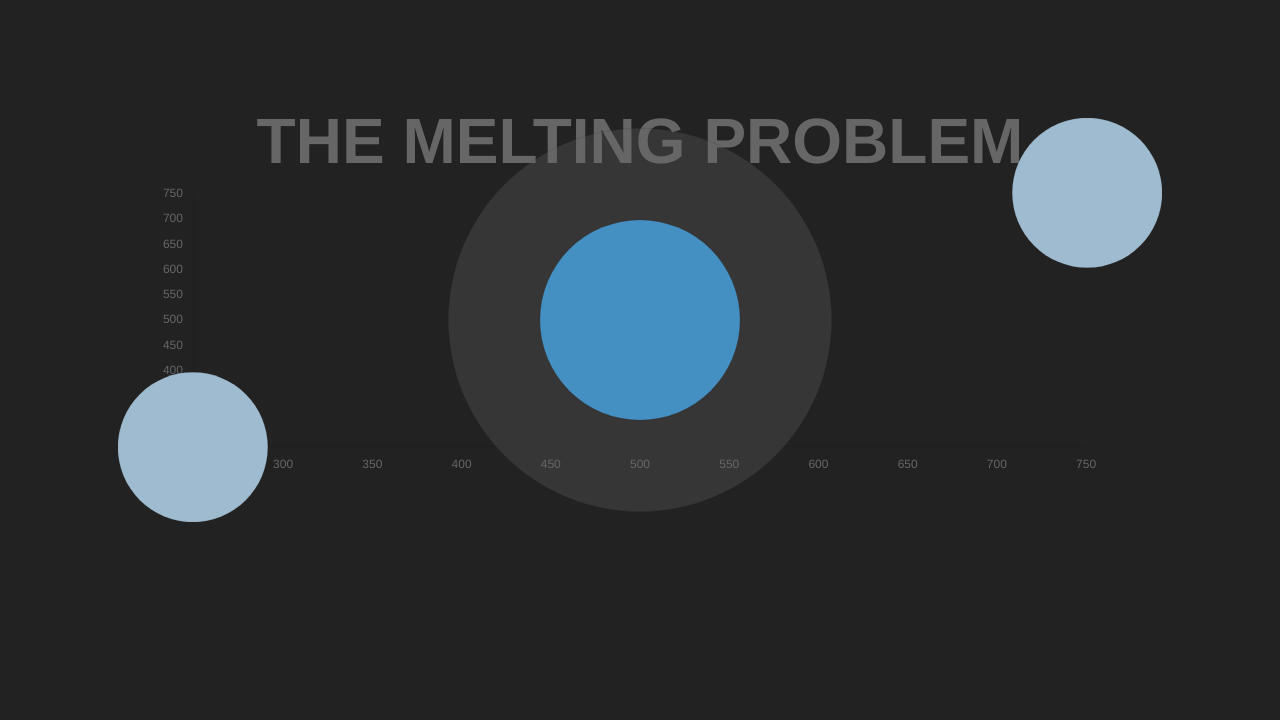
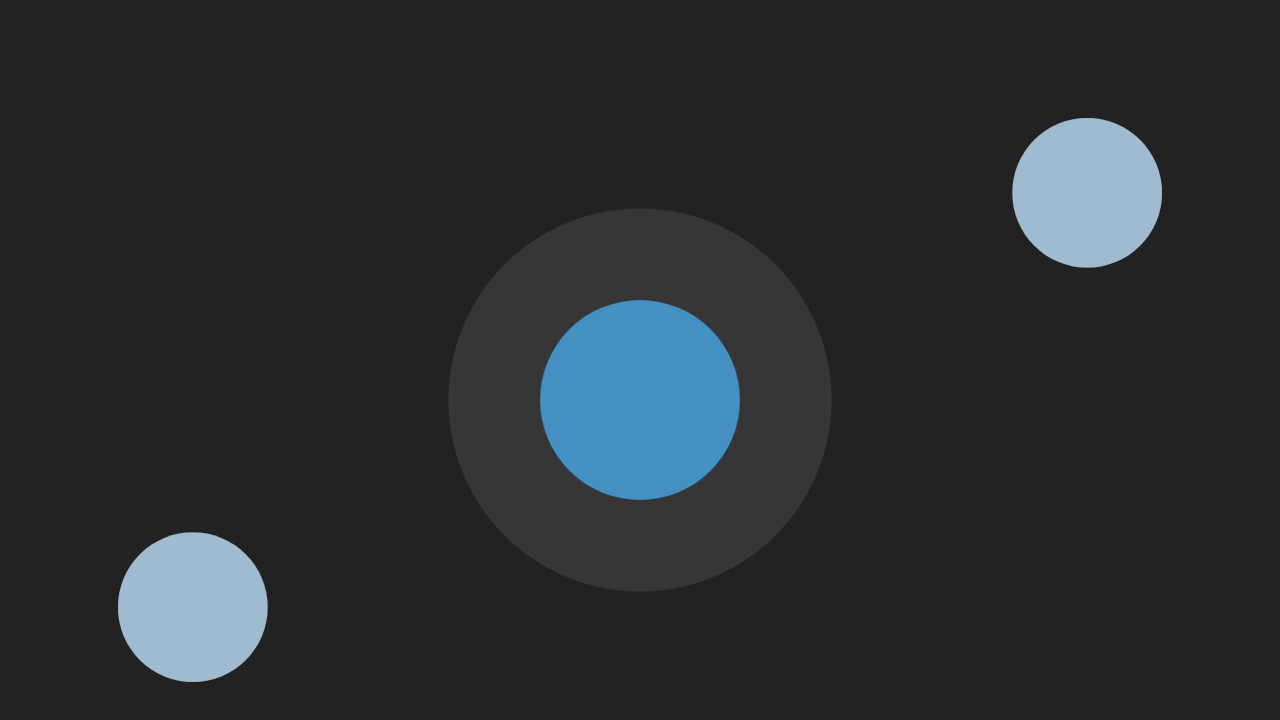
Before and after one commit to SkazuHD/ss23-datagraphic, a website: page index.html in a window 1280 px wide. Drawn offline with nearby package versions, Linux system fonts and the light colour scheme.

Commit message:
Shrinking Chart

```diff
--- a/css/style.css
+++ b/css/style.css
@@ -2,3 +2,8 @@ body{
   background-color: #222222;
   font-family: Arial, Helvetica, sans-serif;
 }
+
+.chartWrapper{
+  width: 100vw;
+  height: 100vh;
+}
--- a/js/main.js
+++ b/js/main.js
@@ -110,10 +110,12 @@ const config = {
   type: 'bubble',
   data: data,
   options: {
+    responsive: true,
+    maintainAspectRatio: false,
     plugins: {
       title:
       {
-        display: true,
+        display: false,
         text: 'THE MELTING PROBLEM',
         font: {
           size: 64,
@@ -126,13 +128,13 @@ const config = {
     },
     scales: {
       y: {
-        display: true,
+        display: false,
         grid: {
           display: false,
         },
       },
       x: {
-        display: true,
+        display: false,
         grid: {
           display: false,
         },
```
